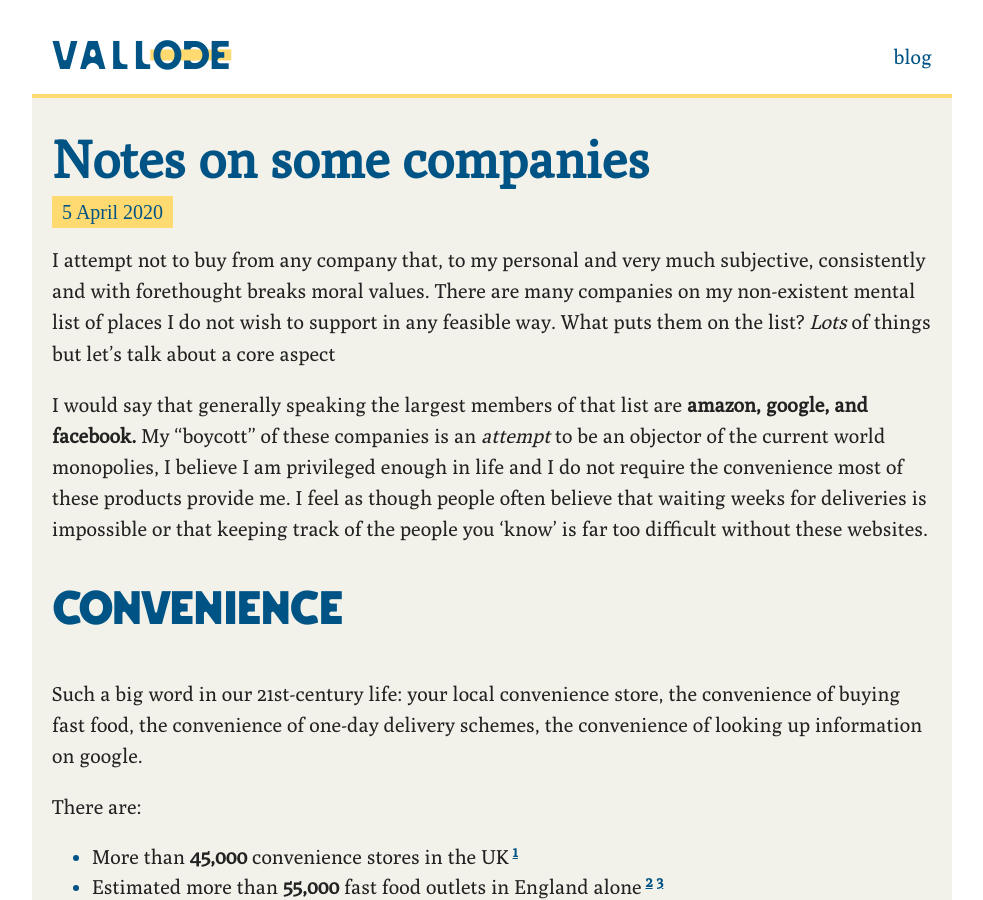
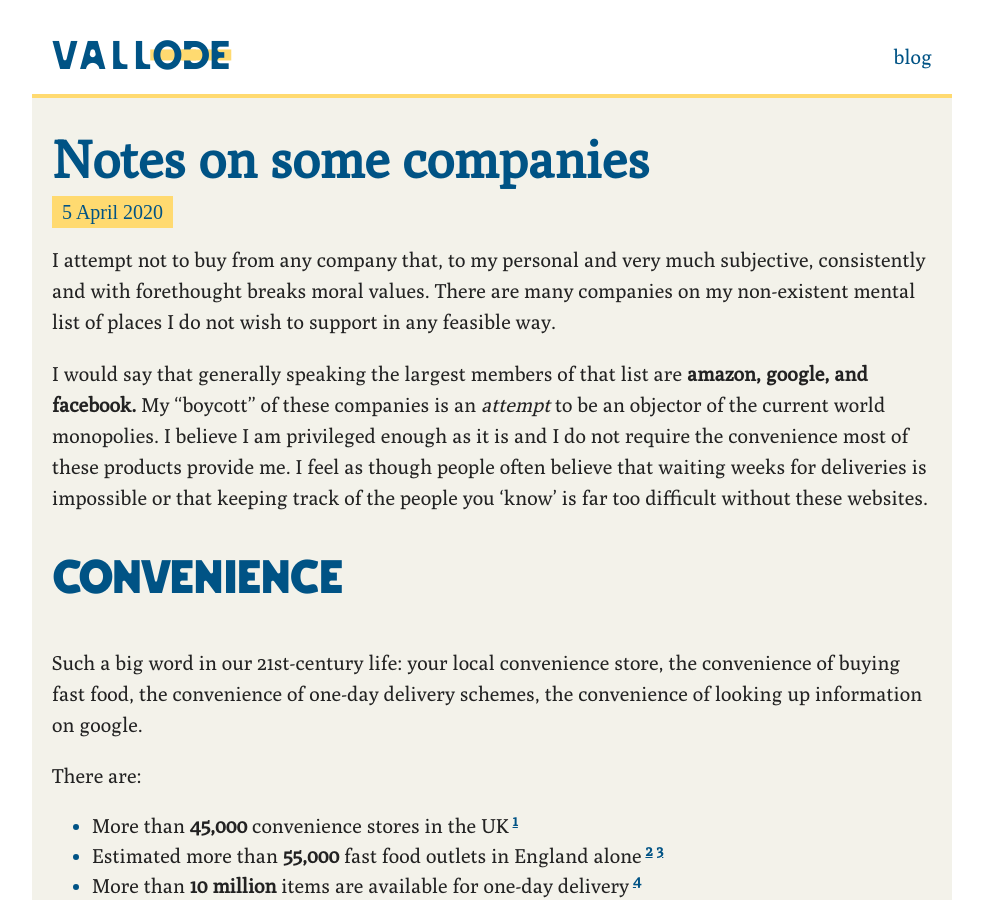
Before and after one commit to vallode/vallode.com, a Jekyll site: the page built from _posts/2020-04-05-notes-on-some-companies.md, in a window 1280 px wide and 900 px high. Shown: the whole window, without its empty margins (148-1131 px from the left). Built offline with Jekyll 4.4.1, drawn with Linux system fonts in a browser that asks for light colours; some of the changed text lies outside the part shown.

Commit message:
Fix grammar and logical errors in post

```diff
--- a/_posts/2020-04-05-notes-on-some-companies.md
+++ b/_posts/2020-04-05-notes-on-some-companies.md
@@ -5,11 +5,11 @@
 - opinion
 - lifestyle
 - ideology
-date: 2020-04-05 11:03 +0100
+date: 2020-04-05 12:22 +0100
 ---
-I attempt not to buy from any company that, to my personal and very much subjective, consistently and with forethought breaks moral values. There are many companies on my non-existent mental list of places I do not wish to support in any feasible way. What puts them on the list? _Lots_ of things but let's talk about a core aspect
+I attempt not to buy from any company that, to my personal and very much subjective, consistently and with forethought breaks moral values. There are many companies on my non-existent mental list of places I do not wish to support in any feasible way.
 
-I would say that generally speaking the largest members of that list are **amazon, google, and facebook.** My "boycott" of these companies is an _attempt_ to be an objector of the current world monopolies, I believe I am privileged enough in life and I do not require the convenience most of these products provide me. I feel as though people often believe that waiting weeks for deliveries is impossible or that keeping track of the people you 'know' is far too difficult without these websites.
+I would say that generally speaking the largest members of that list are **amazon, google, and facebook.** My "boycott" of these companies is an _attempt_ to be an objector of the current world monopolies. I believe I am privileged enough as it is and I do not require the convenience most of these products provide me. I feel as though people often believe that waiting weeks for deliveries is impossible or that keeping track of the people you 'know' is far too difficult without these websites.
 
 ## Convenience
 
@@ -34,7 +34,7 @@
 
 > customer obsession rather than competitor focus, passion for invention,  commitment to operational excellence, and long-term thinking.
 
-The interesting thing here is not to note what _is_ there, rather what _isn't_. Not mentioned anywhere here is a principal that would stop them from abusing their workers or preventing slavery from taking place.
+Let's try not to focus on the many corporate values these principles cover, rather we focus on what they do _not_ cover. Not mentioned anywhere here is a principle that would stop them from abusing their workers or preventing slavery from taking place.
 
 Their employees are not their customers (so the first pillar has no meaning), crimes of passion[^8] are not something we are alien to..., operational excellence does not equal to moral operation, long-term thinking is a silly vague phrase that means _nothing_.
 
```
